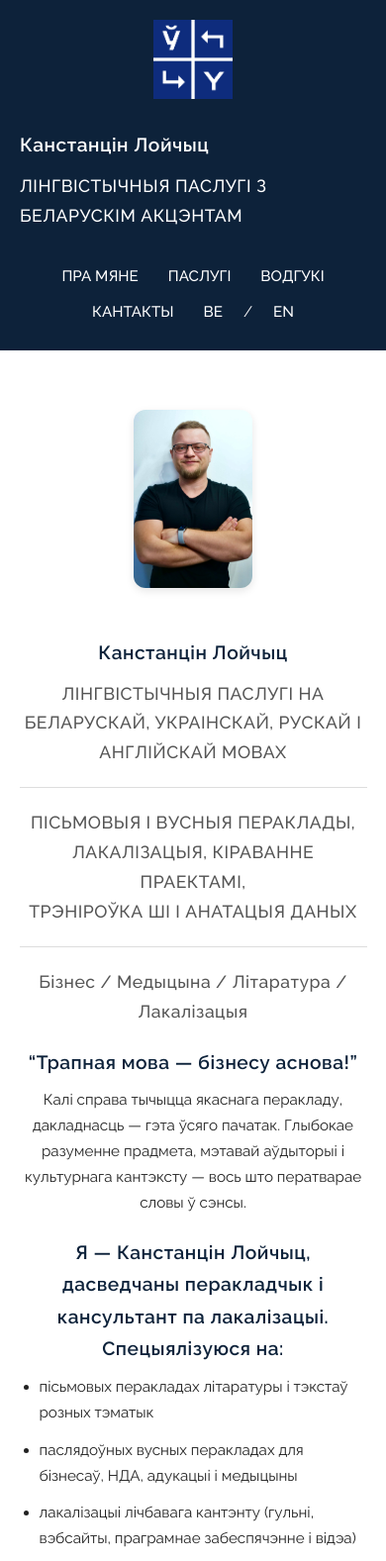
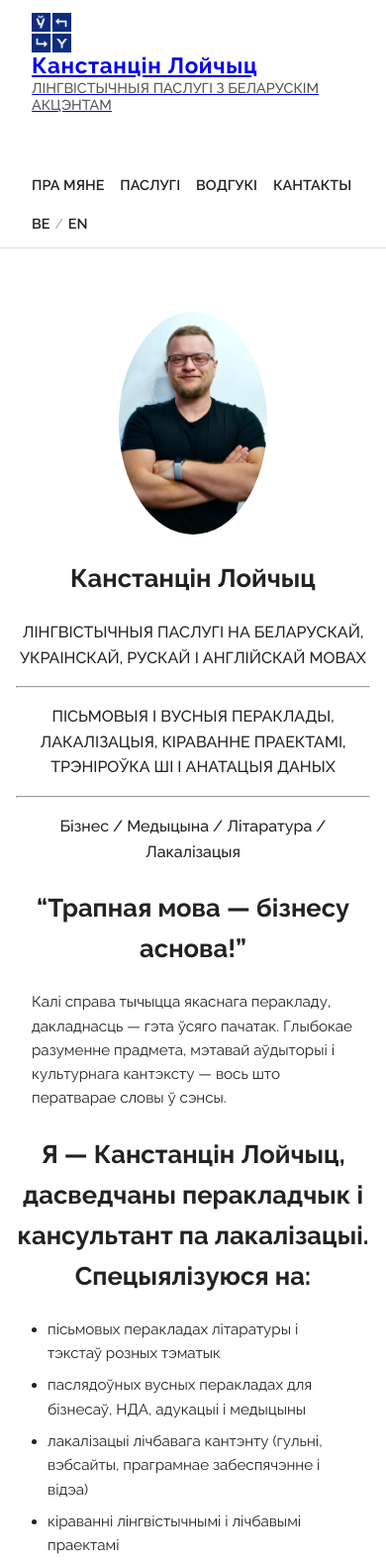
Before and after one commit to paliashuk/Pieraklady, a plain HTML site: page be/index.html in a window 390 px wide. Shown: the top 1577 px of the page at 99% size. Drawn offline with Linux system fonts and the light colour scheme.

Commit message:
Update style.css

```diff
--- a/style.css
+++ b/style.css
@@ -1,225 +1,225 @@
-/* GENERAL RESET */
-* {
+/* GENERAL SETTINGS */
+body {
+    font-family: "Raleway", sans-serif;
     margin: 0;
     padding: 0;
-  box-sizing: border-box;
+    color: #222;
+    background-color: #fff;
+    line-height: 1.6;
 }
 
-/* BASE STYLING */
-body {
-  font-family: 'Raleway', sans-serif;
-  color: #222;
-  background-color: #fff;
-  line-height: 1.7;
-  font-size: 1rem;
-}
-
-h1, h2, h3 {
-  font-weight: 600;
-  color: #0d223a;
-  letter-spacing: 0.5px;
-  margin-bottom: 10px;
-}
-
-h1 {
-  font-size: 2rem;
-  margin-top: 40px;
-  text-align: center;
-}
-
-h2 {
-  font-size: 1.4rem;
-  margin-top: 20px;
-}
-
-h3 {
-  font-size: 1.1rem;
-  color: #555;
-  font-weight: 500;
-}
-
-p, li {
-  margin-bottom: 12px;
-}
-
-ul {
-  margin-left: 20px;
-  text-align: left;
-}
-
-hr {
-  border: none;
-  height: 1px;
-  background-color: #ddd;
-  margin: 20px 0;
+main {
+    max-width: 1000px;
+    margin: 0 auto;
+    padding: 2rem 1rem;
 }
 
 /* HEADER */
 header {
     display: flex;
-  flex-direction: column;
     align-items: center;
-  background-color: #0d223a;
-  color: #fff;
-  padding: 30px 10px;
+    justify-content: space-between;
+    padding: 0.8rem 2rem;
+    border-bottom: 1px solid #ddd;
+    flex-wrap: wrap;
 }
 
 #logo {
-  width: 80px;
-  height: auto;
-  margin-bottom: 10px;
+    height: 40px; /* 10x smaller */
+    width: auto;
+    margin-right: 1rem;
 }
 
-header h2, header h3 {
-  color: #fff;
+#loichyts {
+    display: flex;
+    flex-direction: column;
+    justify-content: center;
 }
 
+#loichyts h2, #loichyts h3 {
+    margin: 0;
+    line-height: 1.2;
+    text-align: left;
+}
+
+#loichyts h2 {
+    font-size: 1.4rem;
+    font-weight: 700;
+    letter-spacing: 0.03em;
+}
+
+#loichyts h3 {
+    font-size: 0.9rem;
+    font-weight: 500;
+    color: #555;
+}
+
+/* TOP NAVIGATION */
 .top-nav {
     display: flex;
     flex-wrap: wrap;
-  justify-content: center;
-  margin-top: 20px;
+    align-items: center;
+    justify-content: flex-end;
+    gap: 1.5rem;
+    font-size: 0.9rem;
 }
 
 .top-nav a {
-  color: #fff;
+    color: #222;
     text-decoration: none;
-  margin: 5px 15px;
-  font-weight: 500;
-  transition: color 0.3s;
+    font-weight: 600;
 }
 
 .top-nav a:hover {
-  color: #ffcd3c;
+    text-decoration: underline;
 }
 
 .lang_switch {
-  display: inline-flex;
+    display: flex;
     align-items: center;
+    gap: 0.3rem;
 }
 
-.lang {
-  font-weight: 600;
+.lang_switch .divider {
+    color: #999;
 }
 
-.divider {
-  margin: 0 6px;
+/* START SECTION */
+#start {
+    text-align: left;
+    margin-top: 2rem;
 }
 
-/* MAIN SECTIONS */
-main {
-  width: 90%;
-  max-width: 950px;
-  margin: 0 auto;
-  text-align: center;
-  padding: 40px 0;
+#start img#loichyts_photo {
+    width: 180px; /* smaller profile image */
+    height: auto;
+    border-radius: 50%;
+    display: block;
+    margin: 0 auto 1.5rem auto;
 }
 
-/* IMAGES */
-#loichyts_photo {
-  width: 160px;
-  height: auto;
-  border-radius: 12px;
-  margin: 20px 0;
-  box-shadow: 0 3px 8px rgba(0, 0, 0, 0.1);
+#start h2 {
+    font-size: 1.6rem;
+    text-align: center;
 }
 
-/* LINKS AND BUTTONS */
-a {
-  color: #0d223a;
-  text-decoration: none;
+#start h3 {
+    font-size: 1rem;
+    text-align: center;
+    font-weight: 500;
 }
 
-a:hover {
-  text-decoration: underline;
+#start p, #start ul {
+    text-align: left;
+    max-width: 700px;
+    margin: 1rem auto;
 }
 
-#links a {
-  display: inline-block;
-  margin: 8px 10px;
-  padding: 8px 16px;
-  background-color: #0d223a;
-  color: #fff;
-  border-radius: 6px;
-  text-decoration: none;
-  transition: background 0.3s;
+#start ul {
+    list-style-type: disc;
+    padding-left: 2rem;
 }
 
-#links a:hover {
-  background-color: #ffcd3c;
-  color: #0d223a;
+/* SECTIONS */
+section {
+    margin-bottom: 3rem;
 }
 
-/* CLIENTS LOGO GRID */
+h1 {
+    font-size: 1.5rem;
+    border-bottom: 2px solid #ddd;
+    padding-bottom: 0.3rem;
+    margin-bottom: 1rem;
+}
+
+h2 {
+    font-size: 1.2rem;
+    margin-top: 1.5rem;
+}
+
+p, ul {
+    font-size: 1rem;
+    max-width: 700px;
+    margin: 0.8rem auto;
+    text-align: left;
+}
+
+ul li {
+    margin-bottom: 0.5rem;
+}
+
+/* CLIENTS SECTION */
 #clients {
     display: flex;
     flex-wrap: wrap;
     justify-content: center;
-  gap: 20px;
-  margin: 30px 0;
+    gap: 1rem;
+    margin-top: 1.5rem;
 }
 
 #clients img {
-  width: 80px;
-  height: auto;
+    height: 45px; /* ~10x smaller */
+    width: auto;
     object-fit: contain;
-  filter: grayscale(0.2);
-  transition: transform 0.3s;
+    filter: grayscale(30%);
+    transition: filter 0.3s ease;
 }
 
 #clients img:hover {
-  transform: scale(1.05);
-}
-
-/* QUOTES */
-blockquote {
-  font-style: italic;
-  background: #f7f9fc;
-  border-left: 4px solid #0d223a;
-  padding: 10px 20px;
-  margin: 20px auto;
-  max-width: 700px;
+    filter: grayscale(0%);
 }
 
 /* FOOTER */
 footer {
-  background-color: #0d223a;
-  color: #fff;
-  padding: 40px 0;
+    background-color: #f6f6f6;
+    padding: 2rem 1rem;
     text-align: center;
 }
 
-footer a {
-  color: #ffcd3c;
+footer h2 {
+    font-size: 1.2rem;
+    margin-bottom: 0.3rem;
 }
 
-footer section {
-  margin-top: 20px;
+footer h3, footer p {
+    font-size: 0.9rem;
+    margin: 0.2rem 0;
 }
 
-/* RESPONSIVE FIXES */
-@media (max-width: 768px) {
-  body {
-    font-size: 0.95rem;
+footer h4 a {
+    color: #444;
+    text-decoration: none;
+    font-weight: 600;
 }
 
-  header {
-    padding: 20px;
+footer h4 a:hover {
+    text-decoration: underline;
 }
 
-  #loichyts_photo {
-    width: 120px;
+/* RESPONSIVE DESIGN */
+@media (max-width: 768px) {
+    header {
+        flex-direction: column;
+        align-items: flex-start;
     }
 
-  h1 {
-    font-size: 1.6rem;
+    .top-nav {
+        justify-content: flex-start;
+        flex-wrap: wrap;
+        gap: 1rem;
+        margin-top: 0.8rem;
     }
 
-  h2 {
-    font-size: 1.2rem;
+    #start img#loichyts_photo {
+        width: 150px;
+    }
+
+    p, ul {
+        font-size: 0.95rem;
+        padding: 0 1rem;
     }
 
     #clients img {
-    width: 60px;
+        height: 35px;
     }
 }
```
Lines whose indentation alone changed are shown as unchanged.
